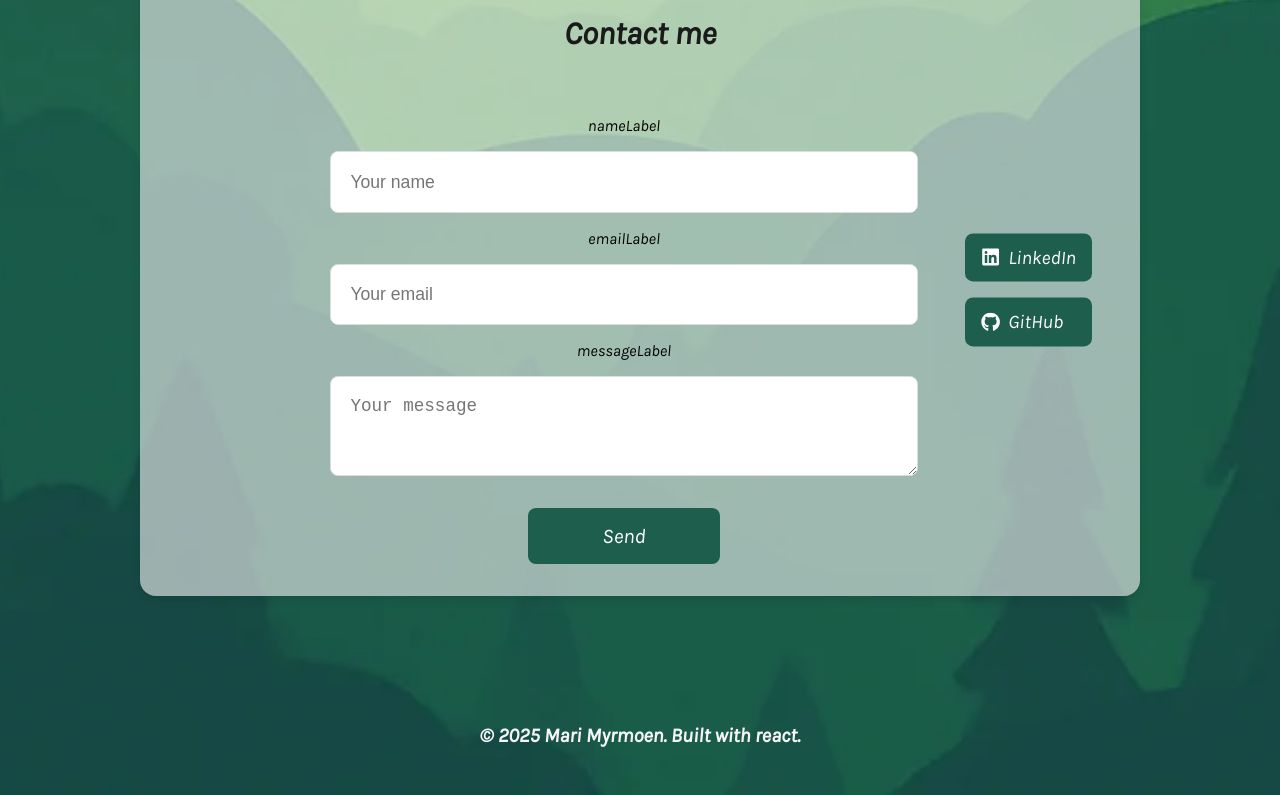
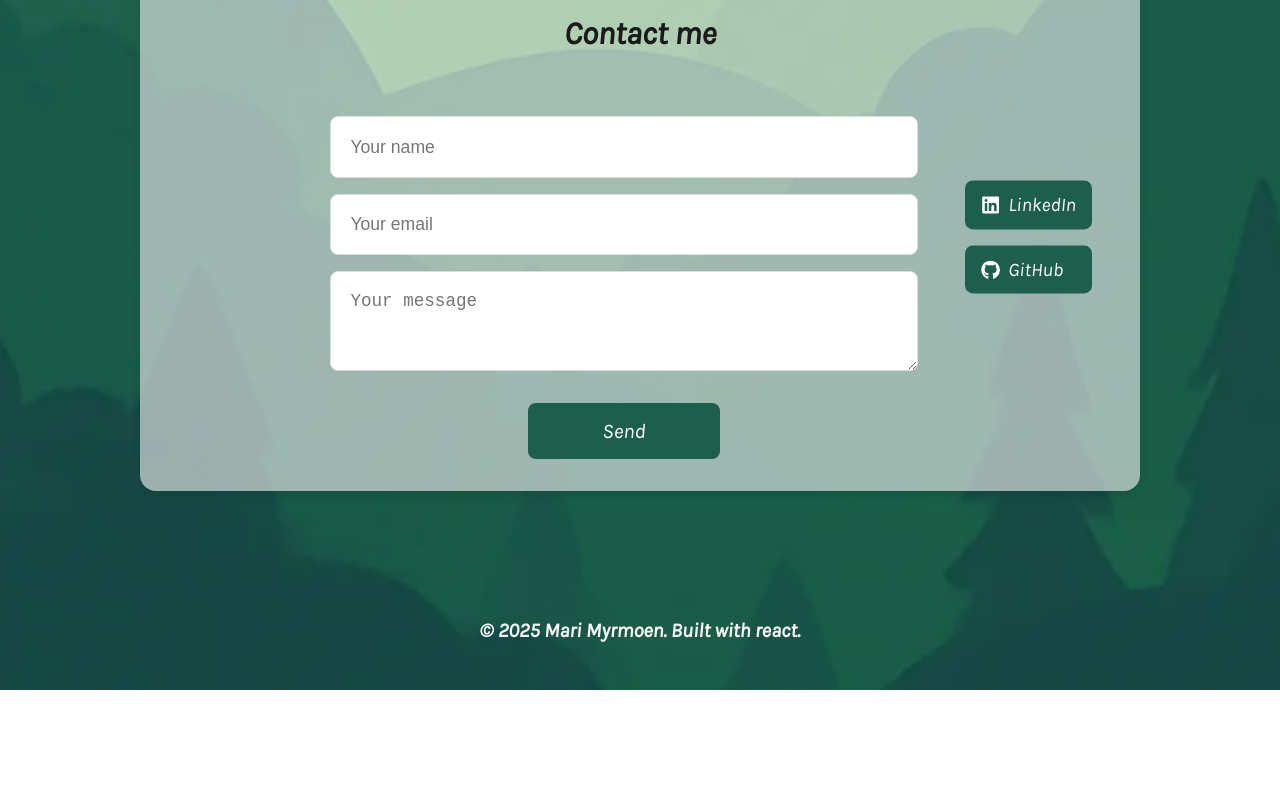
Before and after one commit to MariMyr/my-portfolio, a React (Vite) app: page / in a window 1280 px wide. Shown: the part 2735-3530 px from the top of the page. After the commit the page ends 3425 px from the top, so only its background shows below. Built offline with nearby package versions, Linux system fonts and the light colour scheme.

Commit message:
Hidden label for form

```diff
--- a/src/components/ContactSection/ContactSection.jsx
+++ b/src/components/ContactSection/ContactSection.jsx
@@ -30,11 +30,11 @@ function ContactSection() {
       <section className="contact__section">
         <h2 className="contactform__title">{t("title")}</h2>
         <form className="contact__form" onSubmit={sendEmail}>
-          <label htmlFor="name">{t("nameLabel")}</label>
+          <label htmlFor="name" className="visually-hidden">{t("nameLabel")}</label>
           <input type="text" id="name" name="from_name" placeholder={t("namePlaceholder")} required />
-          <label htmlFor="email">{t("emailLabel")}</label>
+          <label htmlFor="email" className="visually-hidden">{t("emailLabel")}</label>
           <input type="email" id="email" name="from_email" placeholder={t("emailPlaceholder")} required />
-          <label htmlFor="message">{t("messageLabel")}</label>
+          <label htmlFor="message" className="visually-hidden">{t("messageLabel")}</label>
           <textarea name="message" id="message" placeholder={t("messagePlaceholder")} required />
           <button type="submit" aria-label={t("sendButton")}>{t("sendButton")}</button>
           {status && <p className="status">{status}</p>}
--- a/src/components/ContactSection/contactSection.css
+++ b/src/components/ContactSection/contactSection.css
@@ -15,6 +15,17 @@
   max-width: 500px;
   margin: 2rem auto;
   box-shadow: 0 4px 10px rgba(0,0,0,0.1);
+}
+.visually-hidden {
+  position: absolute;
+  width: 1px;
+  height: 1px;
+  padding: 0;
+  margin: -1px;
+  overflow: hidden;
+  clip: rect(0 0 0 0);
+  white-space: nowrap;
+  border: 0;
 }
 
 .contact__section h2 {
@@ -92,10 +103,7 @@
 
 .contact__button:hover {
   transform: translateY(-3px);}
-/*
-.contact__button:nth-child(1) { background-color: var(--accent-one); }
-.contact__button:nth-child(2) { background-color: var(--accent-two) }
-.contact__button:nth-child(3) { background-color: var(--accent-three) }  */
+
 
 @media (min-width: 768px) {
   .contact__section {
```
